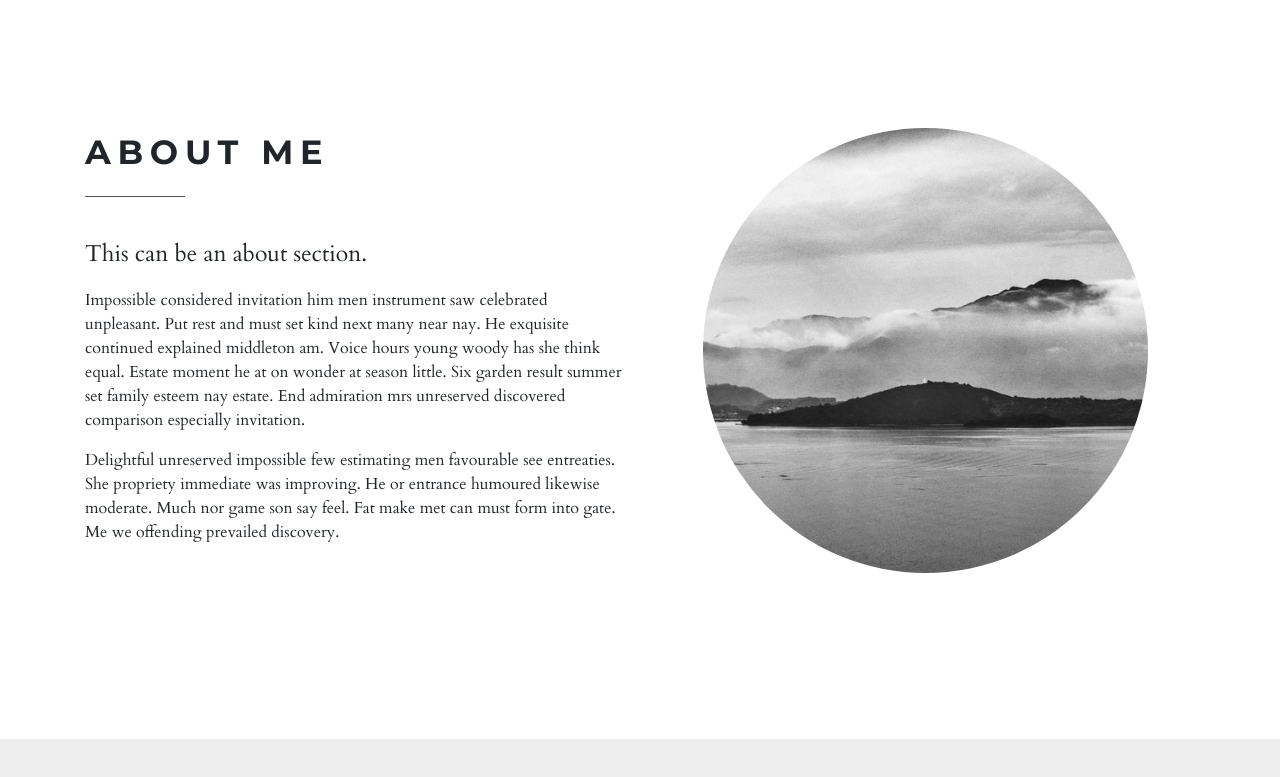
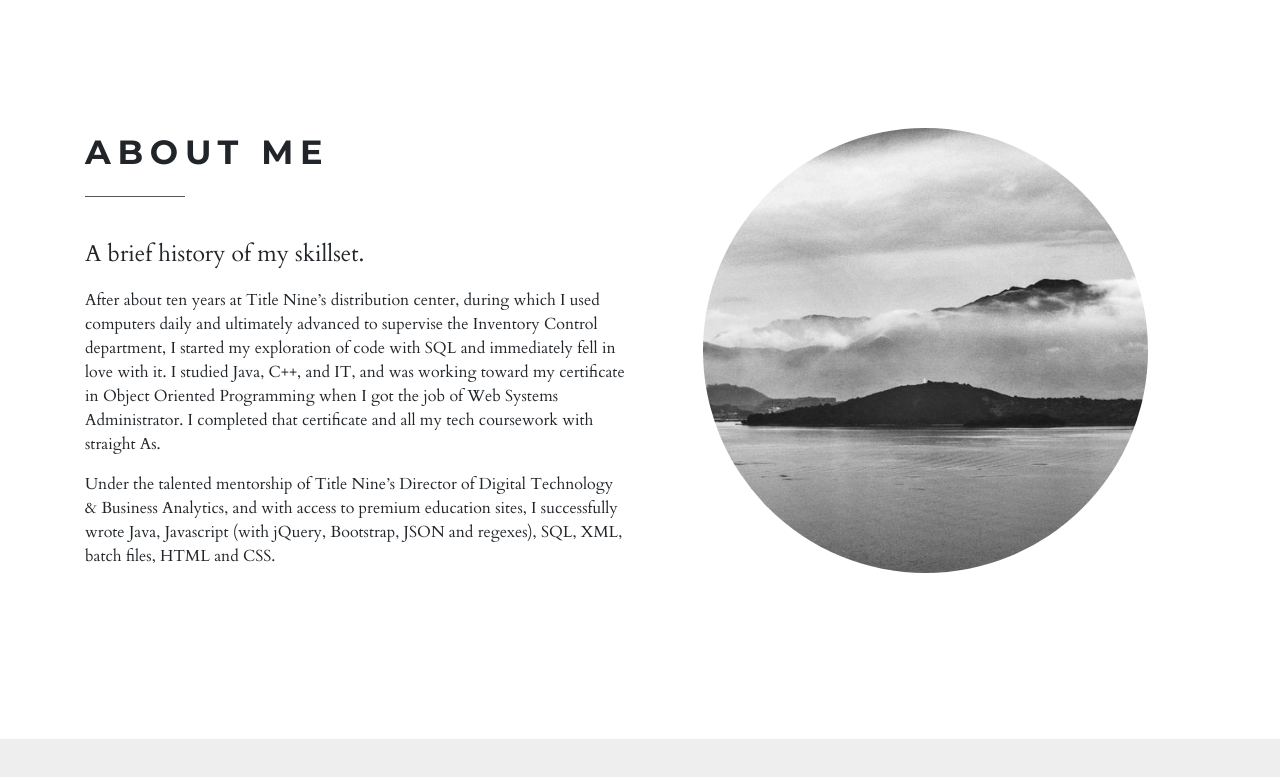
Before and after one commit to DavidGrashton/dgrashton.github.io, a plain HTML site: page index.html in a window 1280 px wide. Shown: the part 863-1640 px from the top of the page. Drawn offline with Linux system fonts and the light colour scheme; some packages are replaced by stand-ins of ours.

Commit message:
Update index.html

```diff
--- a/index.html
+++ b/index.html
@@ -32,7 +32,7 @@
         <div class="container clearfix">
           <div class="row">
             <div class="col-lg-8 col-md-12 mx-auto">
-              <p class="italic">A sample of the work of David Grashton</p>
+              <p class="italic">A sample of David Grashton's work</p>
               <h1>Thank you for taking the time to visit this site!</h1>
               <p class="italic">It is a work in progress, as is my career, but I hope you will see that I have programming competency and a variety of skills that will make me an asset to your organization.</p>
             </div>
@@ -65,9 +65,9 @@
         <div class="row">
           <div class="col-lg-6">
             <h2 class="heading">About me</h2>
-            <p class="lead">This can be an about section.</p>
-            <p>Impossible considered invitation him men instrument saw celebrated unpleasant. Put rest and must set kind next many near nay. He exquisite continued explained middleton am. Voice hours young woody has she think equal. Estate moment he at on wonder at season little. Six garden result summer set family esteem nay estate. End admiration mrs unreserved discovered comparison especially invitation. </p>
-            <p>Delightful unreserved impossible few estimating men favourable see entreaties. She propriety immediate was improving. He or entrance humoured likewise moderate. Much nor game son say feel. Fat make met can must form into gate. Me we offending prevailed discovery. </p>
+            <p class="lead">A brief history of my skillset.</p>
+            <p>After about ten years at Title Nine’s distribution center, during which I used computers daily and ultimately advanced to supervise the Inventory Control department, I started my exploration of code with SQL and immediately fell in love with it. I studied Java, C++, and IT, and was working toward my certificate in Object Oriented Programming when I got the job of Web Systems Administrator. I completed that certificate and all my tech coursework with straight As.</p>
+            <p>Under the talented mentorship of Title Nine’s Director of Digital Technology & Business Analytics, and with access to premium education sites, I successfully wrote Java, Javascript (with jQuery, Bootstrap, JSON and regexes), SQL, XML, batch files, HTML and CSS.</p>
           </div>
           <div class="col-lg-5 mx-auto">
             <p><img src="img/japan-mountains.jpg" alt="" class="img-fluid rounded-circle"></p>
```
